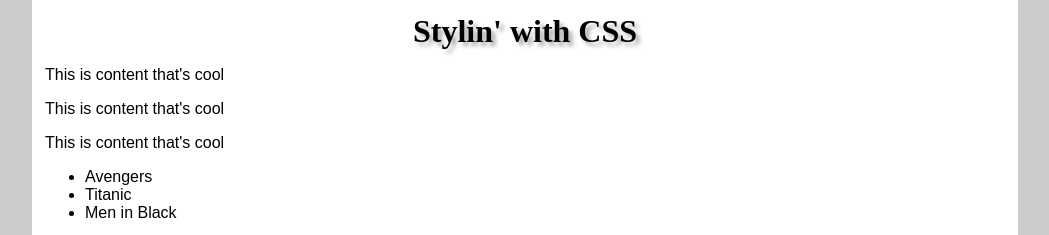
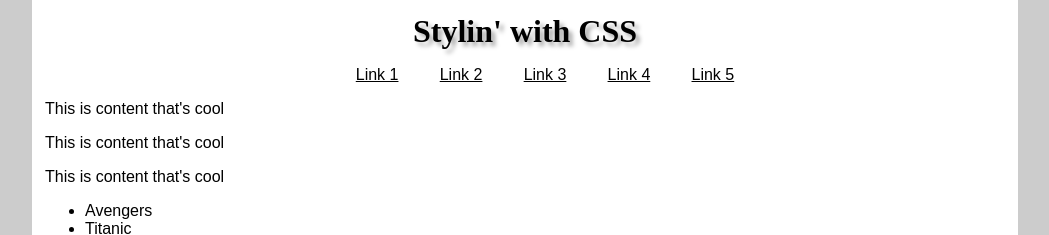
Before and after one commit to anderu3/stylin-with-css, a plain HTML site: page index.html in a window 1280 px wide. Shown: the top 235 px of the page, without its empty margins (115-1164 px from the left). Drawn offline with Linux system fonts and the light colour scheme.

Commit message:
Nav bar with links

```diff
--- a/index.html
+++ b/index.html
@@ -92,6 +92,15 @@
 
 <body>
   <h1 class="page-header">Stylin' with CSS</h1>
+  <nav>
+    <ul>
+      <li><a href="#">Link 1</a></li>
+      <li><a href="#">Link 2</a></li>
+      <li><a href="#">Link 3</a></li>
+      <li><a href="#">Link 4</a></li>
+      <li><a href="#">Link 5</a></li>
+    </ul>
+  </nav>
   <p>This is content that's cool</p>
   <p>This is content that's cool</p>
   <p>This is content that's cool</p>
```
